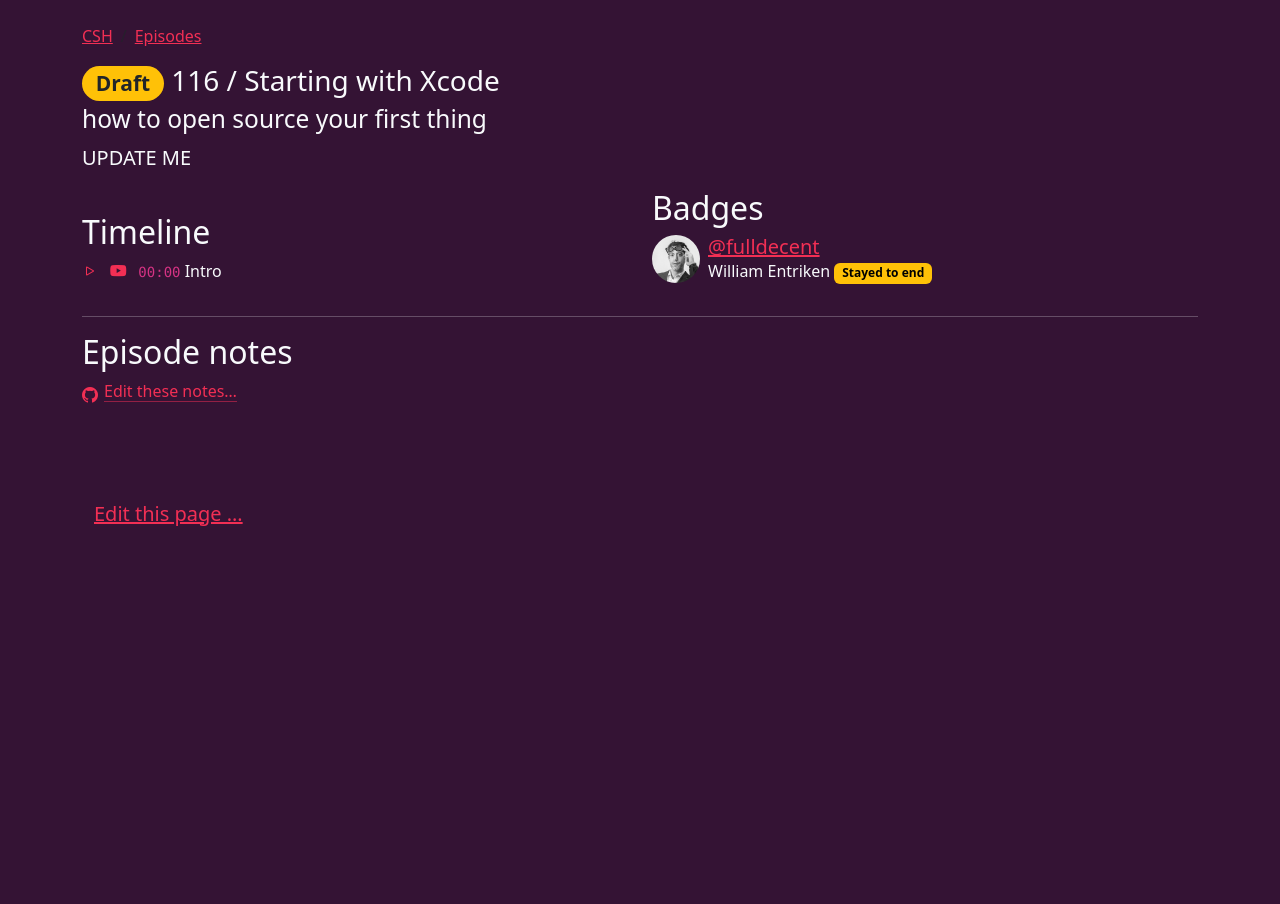
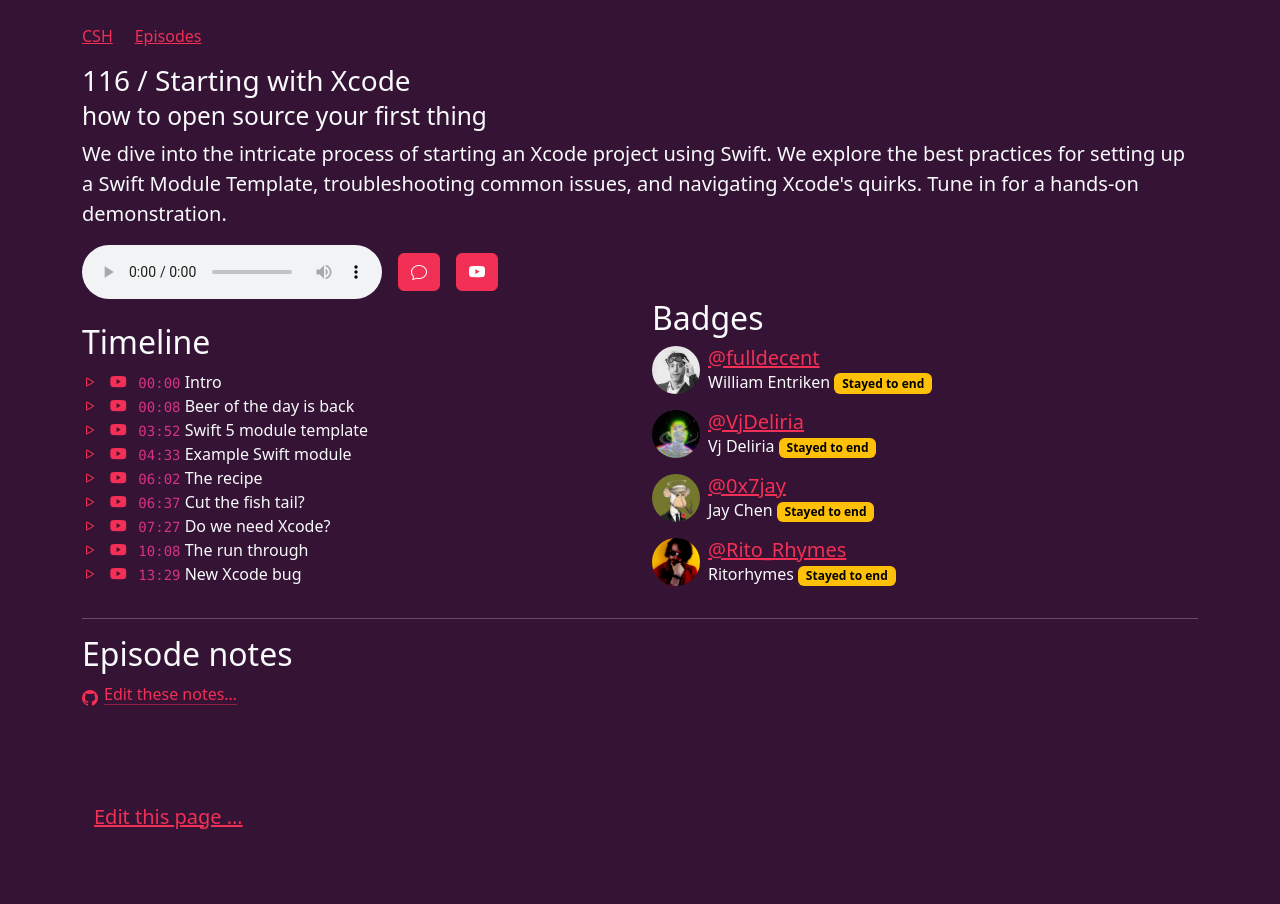
Before and after one commit to community-service/hour.gg, a Jekyll site: the page built from _episodes/2024-03-26-episode-116.md, in a window 1280 px wide. Built offline with Jekyll 4.4.1, drawn with Linux system fonts in a browser that asks for light colours.

Commit message:
publish 116

```diff
--- a/_episodes/2024-03-26-episode-116.md
+++ b/_episodes/2024-03-26-episode-116.md
@@ -1,30 +1,57 @@
 ---
-posted: false
+posted: true
 guid: 6CF92711-B7D5-452C-BC57-2AAE4CAE00A4
 title: Starting with Xcode
 subtitle: how to open source your first thing
 # The description can be up to 400 characters
-description: UPDATE ME
+description: We dive into the intricate process of starting an Xcode project using Swift. We explore the best practices for setting up a Swift Module Template, troubleshooting common issues, and navigating Xcode's quirks. Tune in for a hands-on demonstration.
 time: 2024-03-26 18:00:00 -0400
 itunes-explicit: false
 itunes-episode: 116
 itunes-episodeType: full
 # More info
-youtube-full: UPDATE ME
+youtube-full: https://youtu.be/WYNYaSp2uX4
 discussion: UPDATE ME
 # Timeline
 timeline:
   - seconds: 0
     title: Intro
+  - seconds: 8
+    title: Beer of the day is back
+  - seconds: 232
+    title: Swift 5 module template
+  - seconds: 273
+    title: Example Swift module
+  - seconds: 362
+    title: The recipe
+  - seconds: 397
+    title: Cut the fish tail?
+  - seconds: 447
+    title: Do we need Xcode?
+  - seconds: 608
+    title: The run through
+  - seconds: 809
+    title: New Xcode bug
 # File information
 enclosure-url: https://media.phor.net/csh/2024-03-26-episode-116.m4a
-enclosure-length: UPDATE ME
+enclosure-length: 19277034
 enclosure-type: "audio/x-m4a"
-itunes-duration: UPDATE ME
+itunes-duration: 930
 # Use X username, lowercased, as the participant
 badges:
   - type: stayed-to-end
     participant: "fulldecent"
+  - type: stayed-to-end
+    participant: "vjdeliria"
+  - type: stayed-to-end
+    participant: "0x7jay"
+  - type: stayed-to-end
+    participant: "rito_rhymes"
+tweets:
+  - Starting with Xcode / how to open source your first thing. Everything I learned from @CocoaPods @cocoacontrols and stealing their ideas for starting projects. https://youtu.be/WYNYaSp2uX4
+  - We found a new error in Xcode 15.3 (regression since 15.2). > The selected package cannot be a direct ancestor of the project. And then we show the workaround for your clean project folder layout. [SCREENSHOT]
+  - Do you need to use Xcode every time you make iOS apps? @Rito_Rhymes. No, you can use @appcode and @FastlaneTools. But do you actually need to install Xcode command line stuff? Yes.
+  - Thank you for joining @fulldecent @VjDeliria @0x7Jay @Rito_Rhymes
 ---
 
 <!--end of quick notes-->
```
Also changed, not shown: _episodes/2024-04-02-episode-117.md (added, +30 -0 lines), instructions/Postproduction checklist.md (+1 -4 lines).
